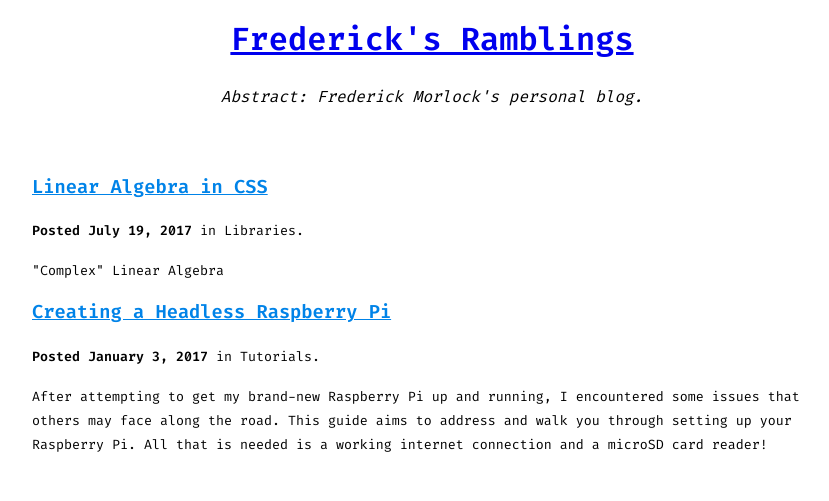
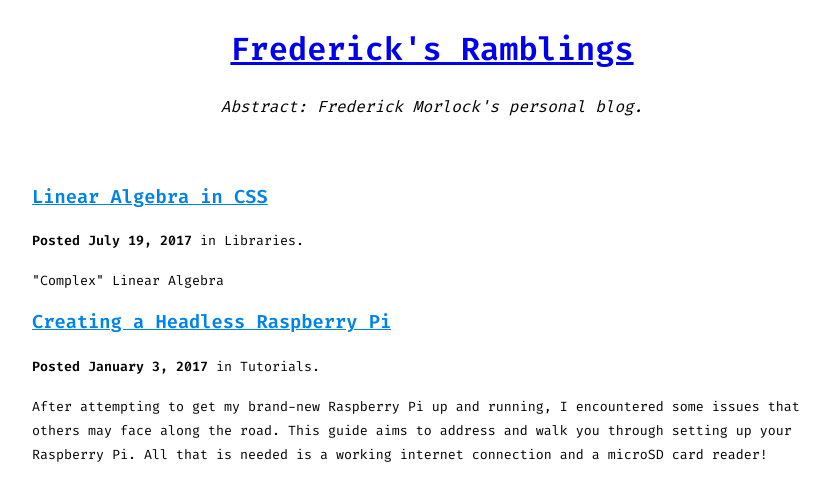
Before and after one commit to FrederickGeek8/freddy.us, a Jekyll site: the page built from blog.md, in a window 1280 px wide. Shown: the top 501 px of the page, without its empty margins (208-1037 px from the left). Built offline with Jekyll 4.4.1, drawn with Linux system fonts in a browser that asks for light colours.

Commit message:
Update styles

```diff
--- a/assets/css/main.scss
+++ b/assets/css/main.scss
@@ -27,7 +27,7 @@ body {
 
 #title {
   position: absolute;
-  top: 15px;
+  top: 25px;
   width: 100%;
   text-align: center;
   font-size: 2em;
@@ -48,7 +48,7 @@ body {
   max-width: 800px;
   padding-left: 0.5em;
   padding-right: 0.5em;
-  margin-top: 15px;
+  margin-top: 25px;
   margin-bottom: 15px;
   // font-size: 2em;
   // font-weight: 200;
```
